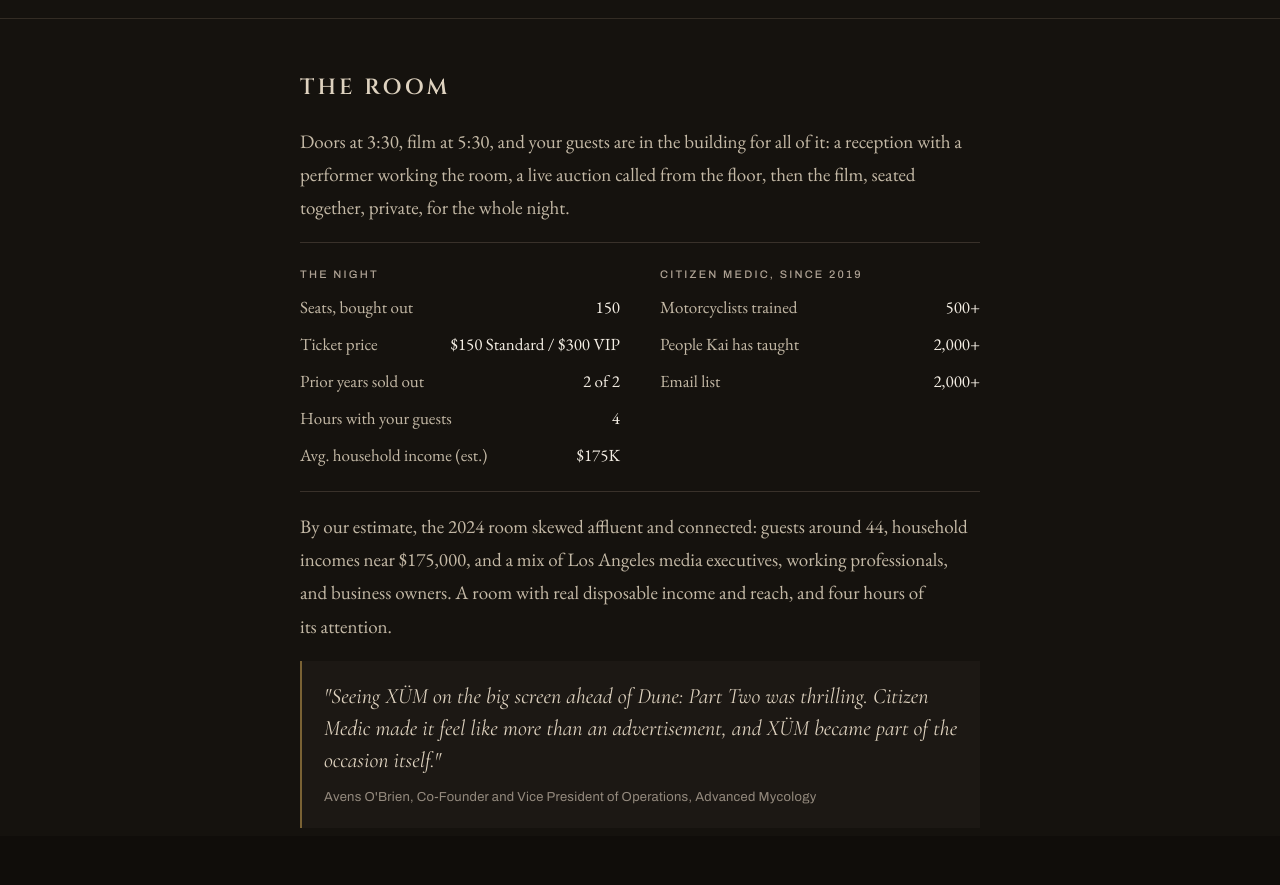
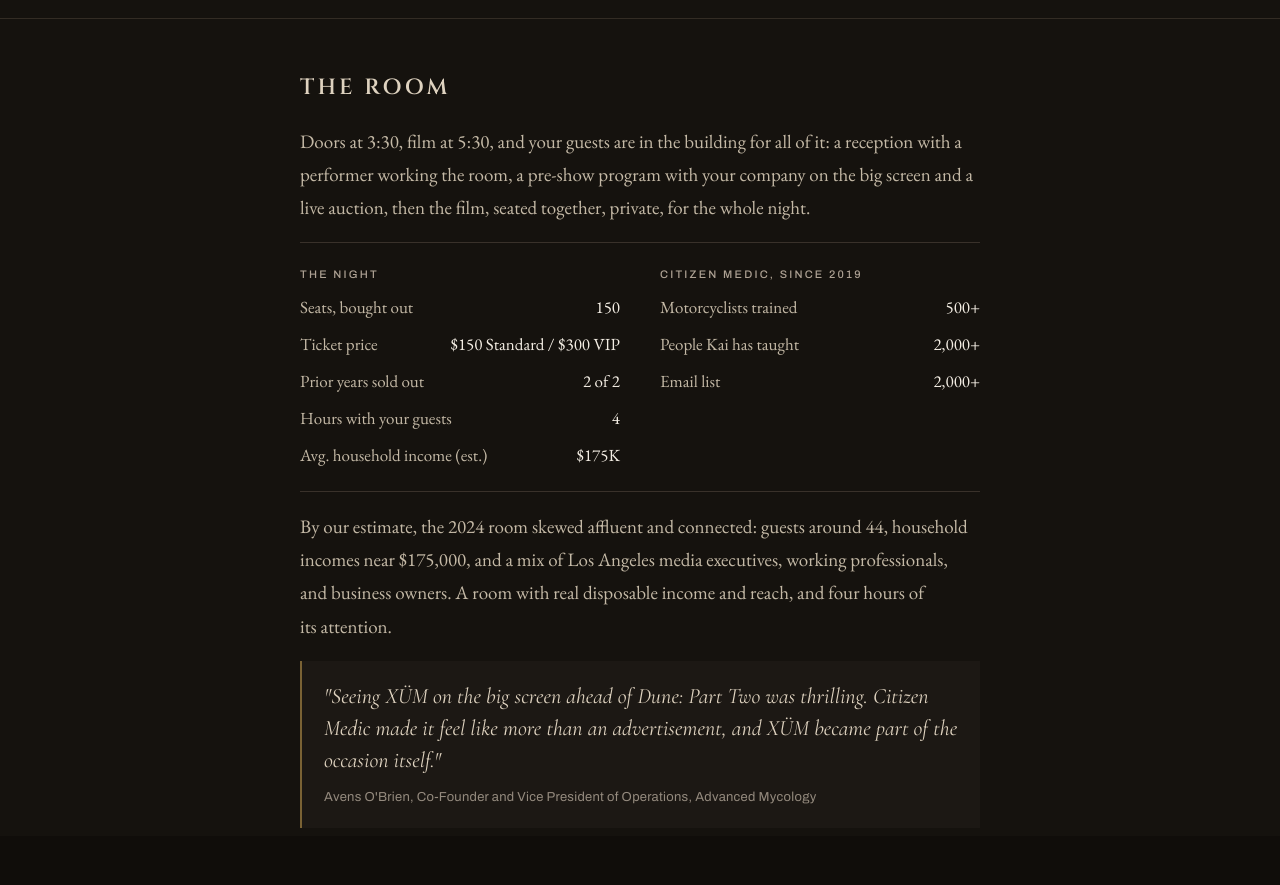
Before and after one commit to nicoleminoza/citizenmedic-sponsors, a plain HTML site: page index.html in a window 1280 px wide. Shown: the part 820-1705 px from the top of the page. Drawn offline with nearby package versions, Linux system fonts and the light colour scheme.

Commit message:
Add files via upload

```diff
--- a/index.html
+++ b/index.html
@@ -92,7 +92,7 @@
   <section style="padding:clamp(40px,4vw,56px) clamp(26px,4vw,52px) 8px;">
     <div style="max-width:680px;margin:0 auto;display:flex;flex-direction:column;gap:18px;">
       <h2 style="margin:0;font-family:'Cinzel',serif;font-weight:600;font-size:22px;letter-spacing:.14em;text-transform:uppercase;color:#DED2BF;">The room</h2>
-      <p style="margin:0;font-size:19px;line-height:1.75;color:#C4B9A6;text-wrap:pretty;">Doors at 3:30, film at 5:30, and your guests are in the building for all of it: a reception with a performer working the room, a live auction called from the floor, then the film, seated together, private, for the whole night.</p>
+      <p style="margin:0;font-size:19px;line-height:1.75;color:#C4B9A6;text-wrap:pretty;">Doors at 3:30, film at 5:30, and your guests are in the building for all of it: a reception with a performer working the room, a pre-show program with your company on the big screen and a live auction, then the film, seated together, private, for the whole night.</p>
       <div style="display:grid;grid-template-columns:repeat(auto-fit,minmax(min(100%,210px),1fr));gap:20px 40px;padding:22px 0;border-top:1px solid #39312A;border-bottom:1px solid #39312A;">
         <div style="display:flex;flex-direction:column;gap:9px;">
           <span style="font-family:'Archivo',sans-serif;font-weight:500;font-size:11px;letter-spacing:.2em;text-transform:uppercase;color:#AEA294;">The night</span>
```
